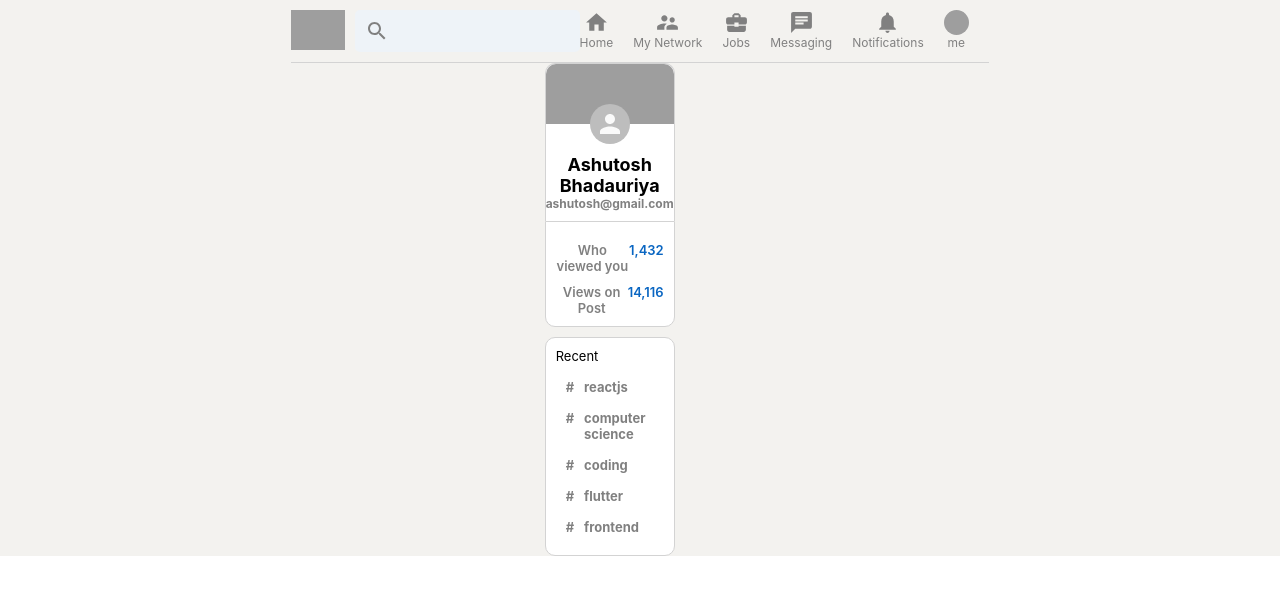
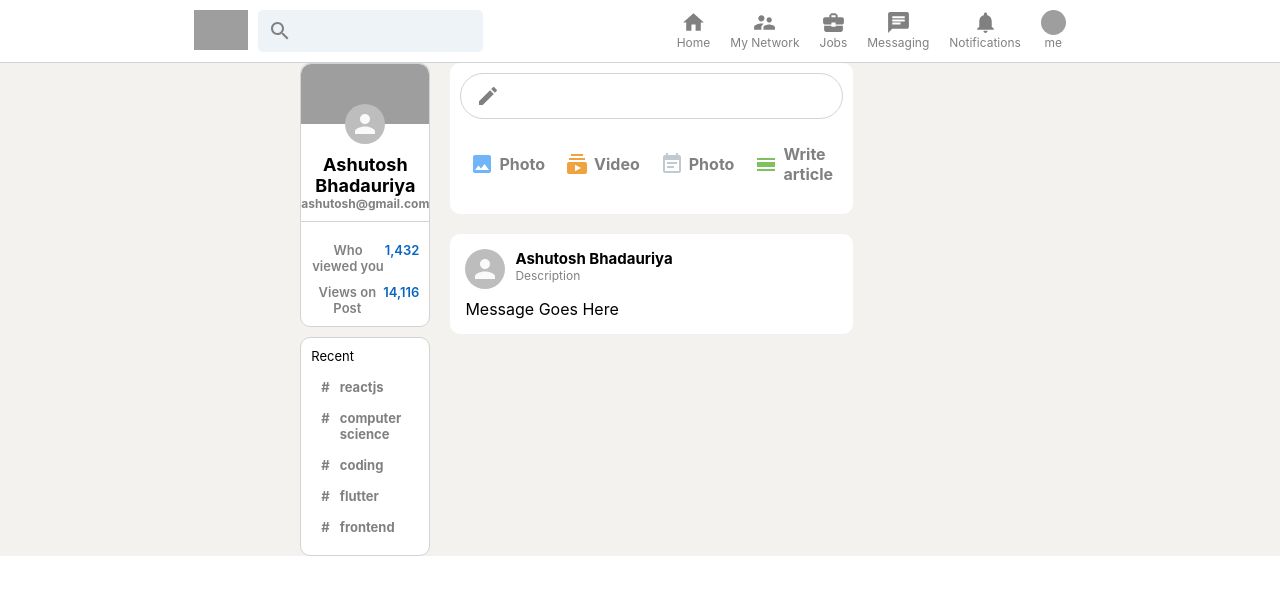
Before and after one commit to Ashutosh-Bhadauriya/LinkedIn-for-universities, a React (Create React App) app: page / in a window 1280 px wide. Shown: the top 594 px of the page. Built offline with nearby package versions, Linux system fonts and the light colour scheme; grey boxes are pictures that could not be loaded.

Commit message:
Feed is half done

```diff
--- a/src/App.js
+++ b/src/App.js
@@ -1,5 +1,6 @@
 import React from "react";
 import "./App.css";
+import Feed from "./Feed";
 import Header from "./Header";
 import Sidebar from "./Sidebar";
 
@@ -11,7 +12,7 @@
       {/* App Body */}
       <div className="app__body">
         <Sidebar />
-        {/* feed */}
+        <Feed/>
         {/* Widgets */}
       </div>
     </div>
--- /dev/null
+++ b/src/Feed.css
@@ -0,0 +1,43 @@
+.feed {
+  flex: 0.6;
+  margin: 0 20px;
+}
+
+.feed__inputContainer {
+  background-color: white;
+  padding: 10px;
+  padding-bottom: 20px;
+  border-radius: 10px;
+  margin-bottom: 20px;
+}
+
+.feed__input {
+  border: 1px solid lightgray;
+  border-radius: 30px;
+  display: flex;
+  padding: 10px;
+  color: gray;
+  padding-left: 15px;
+}
+
+.feed__input > form {
+  display: flex;
+  width: 100%;
+}
+
+.feed__input > form > input {
+  border: none;
+  flex: 1;
+  margin-left: 10px;
+  outline-width: 0;
+  font-weight: 600;
+}
+
+.feed__input > form > button {
+  display: none;
+}
+
+.feed__inputOptions {
+    display: flex;
+    justify-content: space-evenly;
+}
--- /dev/null
+++ b/src/Feed.js
@@ -0,0 +1,44 @@
+import React from "react";
+import CreateIcon from "@material-ui/icons/Create";
+import ImageIcon from "@material-ui/icons/Image";
+import SubscriptionsIcon from "@material-ui/icons/Subscriptions";
+import EventNoteIcon from "@material-ui/icons/EventNote";
+import CalendarViewDayIcon from "@material-ui/icons/CalendarViewDay";
+
+import "./Feed.css";
+import InputOption from "./InputOption";
+import Post from "./Post";
+
+const Feed = () => {
+  return (
+    <div className="feed">
+      <div className="feed__inputContainer">
+        <div className="feed__input">
+          <CreateIcon />
+          <form>
+            <input type="text" />
+            <button type="submit">Send</button>
+          </form>
+        </div>
+        <div className="feed__inputOptions">
+          <InputOption Icon={ImageIcon} title="Photo" color="#70B5F9" />
+          <InputOption Icon={SubscriptionsIcon} title="Video" color="#EFA33E" />
+          <InputOption Icon={EventNoteIcon} title="Photo" color="#C0CBCD" />
+          <InputOption
+            Icon={CalendarViewDayIcon}
+            title="Write article"
+            color="#7FC15E"
+          />
+        </div>
+      </div>
+
+      <Post
+        name="Ashutosh Bhadauriya"
+        description="This is a test"
+        message="Yes, it works"
+      />
+    </div>
+  );
+};
+
+export default Feed;
--- a/src/Header.css
+++ b/src/Header.css
@@ -2,10 +2,12 @@
   position: sticky;
   top: 0;
   display: flex;
+  background-color: white;
   justify-content: space-evenly;
   border-bottom: 0.1px solid lightgray;
   padding-top: 10px;
   padding-bottom: 10px;
+  width: 100%;
   z-index: 999;
 }
 
--- /dev/null
+++ b/src/InputOption.css
@@ -0,0 +1,17 @@
+.inputOption {
+  display: flex;
+  align-items: center;
+  margin-top: 15px;
+  color: gray;
+  padding: 10px;
+  cursor: pointer;
+}
+
+.inputOption:hover {
+  background-color: whitesmoke;
+  border-radius: 10px;
+}
+
+.inputOption > h4 {
+  margin-left: 5px;
+}
--- /dev/null
+++ b/src/InputOption.js
@@ -0,0 +1,13 @@
+import React from "react";
+import "./InputOption.css";
+
+const InputOption = ({ Icon, title, color }) => {
+  return (
+    <div className="inputOption">
+      <Icon style={{ color: color }} />
+      <h4>{title}</h4>
+    </div>
+  );
+};
+
+export default InputOption;
--- /dev/null
+++ b/src/Post.css
@@ -0,0 +1,28 @@
+.post {
+  background-color: white;
+  padding: 15px;
+  margin-bottom: 10px;
+  border-radius: 10px;
+}
+
+.post__header {
+  display: flex;
+  margin-bottom: 10px;
+}
+
+.post__info {
+  margin-left: 10px;
+}
+
+.post__info > p {
+  font-size: 12px;
+  color: gray;
+}
+
+.post__body {
+  overflow-wrap: anywhere;
+}
+
+.post__info > h2 {
+  font-size: 15px;
+}
--- /dev/null
+++ b/src/Post.js
@@ -0,0 +1,22 @@
+import { Avatar } from "@material-ui/core";
+import React from "react";
+import "./Post.css";
+
+const Post = ({ name, description, message, photoUrl }) => {
+  return (
+    <div className="post">
+      <div className="post__header">
+        <Avatar />
+        <div className="post__info">
+          <h2>Ashutosh Bhadauriya</h2>
+          <p>Description</p>
+        </div>
+      </div>
+      <div className="post__body">
+        <p>Message Goes Here</p>
+      </div>
+    </div>
+  );
+};
+
+export default Post;
```
Also changed, not shown: 1 other file (tests, documents, lock files or other folders).
